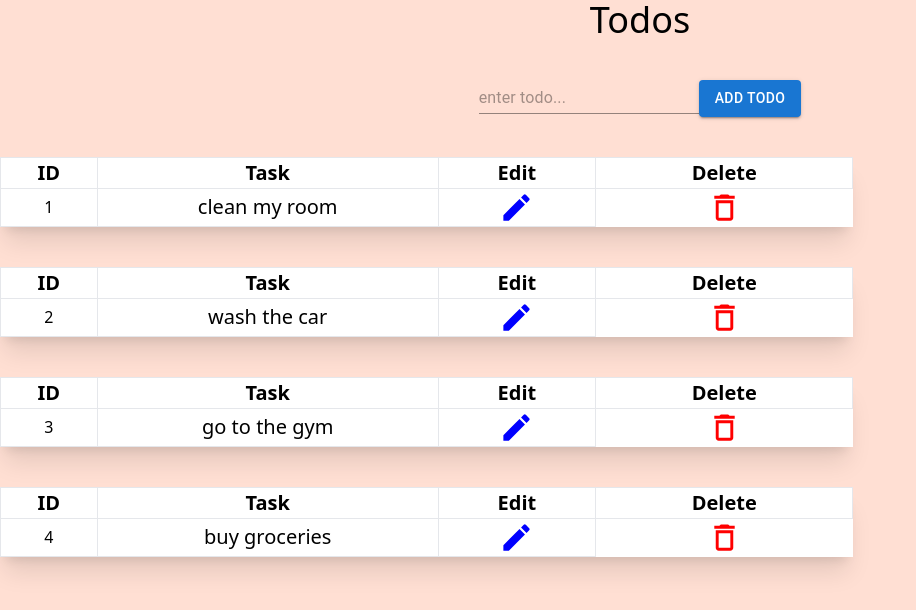
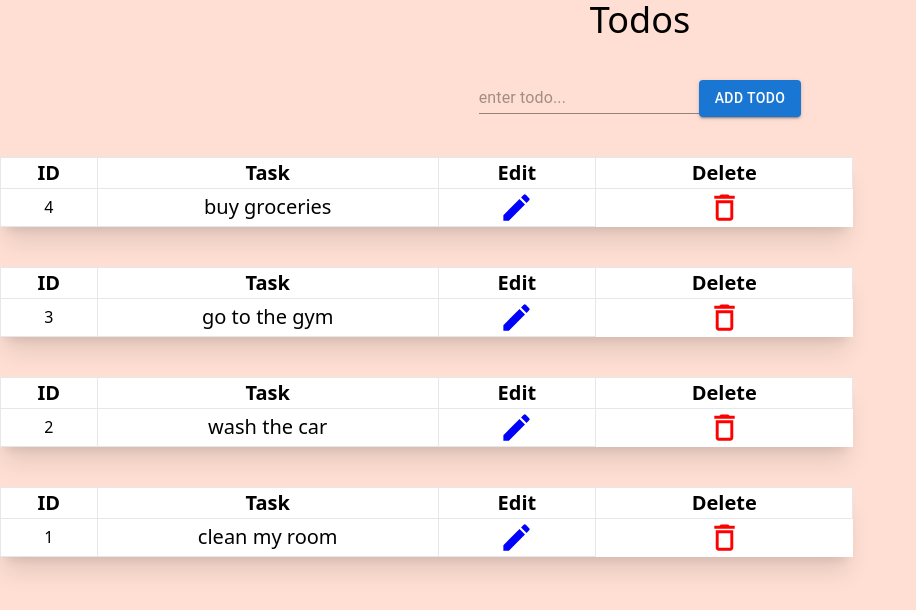
Before and after one commit to TyroneKong/Todos, a React (Create React App) app: page / in a window 1280 px wide. Shown: the top 610 px of the page, without its empty margins (0-916 px from the left). Built offline with nearby package versions, Linux system fonts and the light colour scheme; data requests are answered from the project's data file.

Commit message:
sorted from new to old

```diff
--- a/db.json
+++ b/db.json
@@ -1,21 +1,25 @@
 {
     "todos": [
         {
+            "userId": 1,
             "id": 1,
             "title": "clean my room",
             "completed": false
         },
         {
+            "userId": 1,
             "id": 2,
             "title": "wash the car",
             "completed": false
         },
         {
+            "userId": 1,
             "id": 3,
             "title": "go to the gym",
             "completed": false
         },
         {
+            "userId": 1,
             "id": 4,
             "title": "buy groceries",
             "completed": true
--- a/src/components/form/Form.tsx
+++ b/src/components/form/Form.tsx
@@ -1,4 +1,4 @@
-import React, { useState, useEffect, useRef } from "react";
+import React, { FC, useState, useEffect, useRef } from "react";
 import { Input, Button } from "@mui/material";
 import { getTodos } from "../../functions/functions";
 import TodosList from "../todos/TodosList";
@@ -9,7 +9,7 @@ type todos = {
   completed: boolean;
 };
 
-const Form = () => {
+const Form: FC = () => {
   const [todos, setTodos] = useState<todos[]>([]);
   const [userInput, setUserInput] = useState("");
 
@@ -19,6 +19,7 @@ const Form = () => {
     getTodos().then((response) => setTodos(response?.data));
   }, []);
 
+  //ADD TODO
   const addTodo = (e: React.FormEvent<HTMLFormElement>) => {
     e.preventDefault();
     setTodos([
--- a/src/components/todos/TodosList.tsx
+++ b/src/components/todos/TodosList.tsx
@@ -4,25 +4,35 @@ import EditIcon from "@mui/icons-material/Edit";
 import { Input, Button } from "@mui/material";
 
 type propTypes = {
-  todos: any;
+  todos: {
+    userId?: number;
+    id: number;
+    title: string;
+    completed: boolean;
+  }[];
   setTodos: any;
 };
 
-type foundTodoType = { id: number; title: string; completed: boolean }[];
+type foundTodoType = {
+  userId?: number;
+  id: number;
+  title: string;
+  completed: boolean;
+}[];
 
 const TodosList: FC<propTypes> = ({ todos, setTodos }) => {
-  const [edit, setEdit] = useState(false);
+  const [edit, setEdit] = useState<boolean>(false);
   const [singleTodo, setSingleTodo] = useState<foundTodoType>([]);
   const [userInput, setUserInput] = useState<string>("");
   const [done, setDone] = useState(false);
 
-  // delete todo
+  // DELETE TODO
   const deleteTdo = (id: number) => {
     const newTodos = todos.filter((todo: any) => todo.id !== id);
     setTodos(newTodos);
   };
 
-  //edit todo
+  //EDIT TODO
   const editTodo = (id: number) => {
     setEdit(true);
     const foundTodo: foundTodoType = todos.filter(
@@ -31,7 +41,7 @@ const TodosList: FC<propTypes> = ({ todos, setTodos }) => {
     setSingleTodo(foundTodo);
   };
 
-  //save todo
+  //SAVE TODO
   const saveTodo = (e: React.FormEvent<HTMLFormElement>, id: number) => {
     e.preventDefault();
 
@@ -45,7 +55,9 @@ const TodosList: FC<propTypes> = ({ todos, setTodos }) => {
   return (
     <div className="mt-10 gap-10 flex flex-col 	">
       {!edit
-        ? todos.map((todo: any) => {
+        ? todos
+            .sort((a, b) => b.id - a.id)
+            .map((todo: any) => {
               return (
                 <div key={todo.id}>
                   <table className="border-6 border-slate-100 shadow-xl w-8/12 hover:bg-emerald-600 bg-white ">
--- a/src/functions/functions.ts
+++ b/src/functions/functions.ts
@@ -3,8 +3,6 @@ import axios from 'axios'
 const todosurl = axios.create({
     baseURL:"http://localhost:4002"
 })
-
-
 
 
 export const getTodos= async()=>{
```
Lines whose indentation alone changed are shown as unchanged.
